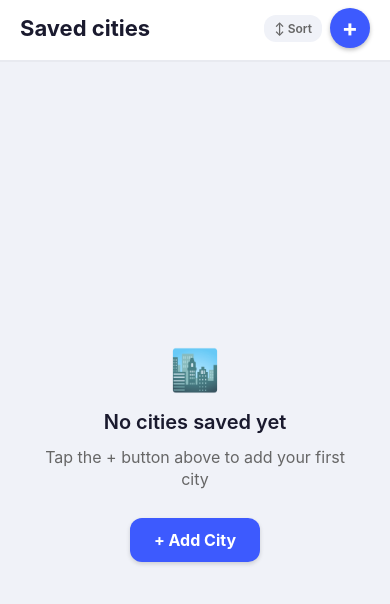
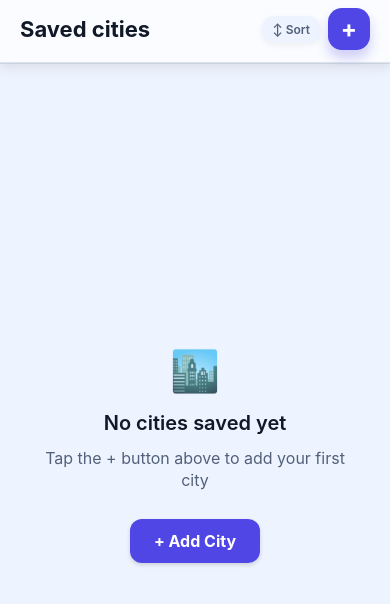
Before and after one commit to apreezofficial/pladomus-react-native-assignment, a React Native app: screen /SavedCities in a window 390 px wide. Shown: the top 604 px of the page. Built offline with nearby package versions, Linux system fonts and the light colour scheme.

Commit message:
style: Update styles for AddCityScreen, SavedCitiesScreen, WeatherDetailScreen, and theme colors for improved UI consistency

```diff
--- a/src/screens/AddCityScreen.tsx
+++ b/src/screens/AddCityScreen.tsx
@@ -278,13 +278,15 @@ const styles = StyleSheet.create({
     marginBottom: 20,
   },
   card: {
-    borderRadius: 22,
+    borderRadius: 24,
     padding: 20,
     shadowColor: '#000',
-    shadowOffset: { width: 0, height: 4 },
-    shadowOpacity: 0.08,
-    shadowRadius: 12,
-    elevation: 3,
+    shadowOffset: { width: 0, height: 12 },
+    shadowOpacity: 0.1,
+    shadowRadius: 18,
+    elevation: 4,
+    borderWidth: 1,
+    borderColor: 'rgba(255,255,255,0.12)',
   },
   inputSection: {
     marginBottom: 18,
@@ -312,9 +314,14 @@ const styles = StyleSheet.create({
     alignItems: 'center',
     justifyContent: 'center',
     gap: 8,
-    borderRadius: 14,
+    borderRadius: 16,
     paddingVertical: 15,
     marginBottom: 20,
+    shadowColor: '#4F46E5',
+    shadowOffset: { width: 0, height: 10 },
+    shadowOpacity: 0.2,
+    shadowRadius: 14,
+    elevation: 5,
   },
   addBtnText: {
     color: '#FFFFFF',
@@ -347,8 +354,9 @@ const styles = StyleSheet.create({
     justifyContent: 'center',
     gap: 8,
     borderWidth: 1.5,
-    borderRadius: 14,
+    borderRadius: 16,
     paddingVertical: 15,
+    backgroundColor: 'rgba(79,70,229,0.04)',
   },
   locationBtnText: {
     fontSize: 16,
--- a/src/screens/SavedCitiesScreen.tsx
+++ b/src/screens/SavedCitiesScreen.tsx
@@ -320,6 +320,11 @@ const styles = StyleSheet.create({
     paddingTop: 8,
     paddingBottom: 12,
     borderBottomWidth: 1,
+    shadowColor: '#000',
+    shadowOffset: { width: 0, height: 6 },
+    shadowOpacity: 0.08,
+    shadowRadius: 10,
+    elevation: 3,
   },
   title: { fontSize: 22, fontWeight: '700' },
   headerActions: { flexDirection: 'row', alignItems: 'center', gap: 8 },
@@ -327,21 +332,26 @@ const styles = StyleSheet.create({
     paddingHorizontal: 10,
     paddingVertical: 6,
     borderRadius: 12,
+    shadowColor: '#000',
+    shadowOffset: { width: 0, height: 2 },
+    shadowOpacity: 0.06,
+    shadowRadius: 6,
+    elevation: 2,
   },
   sortBtnActive: {},
   sortBtnText: { fontSize: 12, fontWeight: '600' },
   sortBtnTextActive: { color: '#FFF' },
   addBtn: {
-    width: 40,
-    height: 40,
-    borderRadius: 20,
+    width: 42,
+    height: 42,
+    borderRadius: 14,
     alignItems: 'center',
     justifyContent: 'center',
-    shadowColor: '#000',
-    shadowOffset: { width: 0, height: 2 },
+    shadowColor: '#4F46E5',
+    shadowOffset: { width: 0, height: 8 },
     shadowOpacity: 0.25,
-    shadowRadius: 4,
-    elevation: 5,
+    shadowRadius: 12,
+    elevation: 6,
   },
   addBtnText: { color: '#FFFFFF', fontSize: 24, lineHeight: 28, fontWeight: '700' },
   divider: { height: 1 },
--- a/src/screens/WeatherDetailScreen.tsx
+++ b/src/screens/WeatherDetailScreen.tsx
@@ -281,10 +281,29 @@ const styles = StyleSheet.create({
     paddingTop: 20,
     paddingBottom: 16,
     borderBottomWidth: 1,
+    shadowColor: '#000',
+    shadowOffset: { width: 0, height: 8 },
+    shadowOpacity: 0.08,
+    shadowRadius: 12,
+    elevation: 3,
   },
-  backBtn: { padding: 4, minWidth: 36, alignItems: 'center' },
+  backBtn: {
+    padding: 8,
+    minWidth: 40,
+    alignItems: 'center',
+    borderRadius: 12,
+    backgroundColor: 'rgba(255,255,255,0.12)',
+  },
   headerTitle: { fontSize: 20, fontWeight: '700', flex: 1, textAlign: 'center', marginHorizontal: 8 },
-  unitBtn: { minWidth: 36, alignItems: 'flex-end', padding: 4 },
+  unitBtn: {
+    minWidth: 40,
+    alignItems: 'center',
+    justifyContent: 'center',
+    paddingVertical: 8,
+    paddingHorizontal: 10,
+    borderRadius: 12,
+    backgroundColor: 'rgba(79,70,229,0.08)',
+  },
   unitBtnText: { fontSize: 16, fontWeight: '600' },
   divider: { height: 1 },
   scrollContent: { flexGrow: 1, paddingTop: 48, paddingHorizontal: 24, paddingBottom: 40 },
@@ -303,25 +322,32 @@ const styles = StyleSheet.create({
     gap: 8,
     paddingHorizontal: 24,
     paddingVertical: 12,
-    borderRadius: 12,
+    borderRadius: 14,
+    shadowColor: '#4F46E5',
+    shadowOffset: { width: 0, height: 8 },
+    shadowOpacity: 0.2,
+    shadowRadius: 12,
+    elevation: 5,
   },
-  retryText: { color: '#FFF', fontWeight: '600', fontSize: 15 },
+  retryText: { color: '#FFF', fontWeight: '700', fontSize: 15 },
   weatherContent: { alignItems: 'center', gap: 16 },
   temperature: { fontSize: 64, fontWeight: '800', marginTop: 16 },
   condition: { fontSize: 17, textAlign: 'center', fontWeight: '500' },
   tiles: { flexDirection: 'row', gap: 16, marginTop: 32, width: '100%' },
   tile: {
     flex: 1,
-    borderRadius: 20,
+    borderRadius: 22,
     paddingVertical: 20,
     paddingHorizontal: 16,
     alignItems: 'center',
     gap: 8,
     shadowColor: '#000',
-    shadowOffset: { width: 0, height: 2 },
-    shadowOpacity: 0.05,
-    shadowRadius: 8,
-    elevation: 2,
+    shadowOffset: { width: 0, height: 10 },
+    shadowOpacity: 0.08,
+    shadowRadius: 20,
+    elevation: 4,
+    borderWidth: 1,
+    borderColor: 'rgba(255,255,255,0.18)',
   },
   tileValue: { fontSize: 22, fontWeight: '700' },
   tileLabel: { fontSize: 13, fontWeight: '500' },
--- a/src/theme/index.ts
+++ b/src/theme/index.ts
@@ -29,27 +29,27 @@ export interface Theme {
 export const lightTheme: Theme = {
   isDark: false,
   colors: {
-    background: '#F0F2F8',
-    surface: '#FFFFFF',
-    card: '#FFFFFF',
-    text: '#1A1A2E',
-    textSecondary: '#666666',
-    primary: '#3D5AFE',
-    accent: '#E07B39',
-    border: '#E8EAF0',
+    background: '#EEF4FF',
+    surface: 'rgba(255,255,255,0.72)',
+    card: 'rgba(255,255,255,0.8)',
+    text: '#111827',
+    textSecondary: '#52607A',
+    primary: '#4F46E5',
+    accent: '#F97316',
+    border: 'rgba(148,163,184,0.28)',
     dot: {
-      orange: '#F5A623',
-      gray: '#9B9B9B',
-      blue: '#4A90E2',
-      green: '#50C878',
-      purple: '#9B59B6',
+      orange: '#F59E0B',
+      gray: '#94A3B8',
+      blue: '#60A5FA',
+      green: '#34D399',
+      purple: '#A78BFA',
     },
     weather: {
-      sunny: '#F5A623',
-      cloudy: '#9B9B9B',
-      rainy: '#4A90E2',
-      snowy: '#B0C4DE',
-      stormy: '#7B68EE',
+      sunny: '#FBBF24',
+      cloudy: '#94A3B8',
+      rainy: '#3B82F6',
+      snowy: '#A5B4FC',
+      stormy: '#7C3AED',
     },
   },
 };
@@ -57,27 +57,27 @@ export const lightTheme: Theme = {
 export const darkTheme: Theme = {
   isDark: true,
   colors: {
-    background: '#0F1419',
-    surface: '#1A1F2E',
-    card: '#252A38',
-    text: '#E8EAF0',
-    textSecondary: '#9CA3AF',
-    primary: '#5B73FF',
-    accent: '#FF8A4A',
-    border: '#2A2F3E',
+    background: '#07111F',
+    surface: 'rgba(15,23,42,0.82)',
+    card: 'rgba(15,23,42,0.9)',
+    text: '#E5EEF9',
+    textSecondary: '#A7B6CC',
+    primary: '#7C9BFF',
+    accent: '#F59E0B',
+    border: 'rgba(148,163,184,0.22)',
     dot: {
-      orange: '#FFB347',
-      gray: '#B8BCC8',
-      blue: '#6BB6FF',
-      green: '#72D897',
-      purple: '#B784D4',
+      orange: '#FBBF24',
+      gray: '#C4CBD5',
+      blue: '#7DD3FC',
+      green: '#6EE7B7',
+      purple: '#C4B5FD',
     },
     weather: {
-      sunny: '#FFB347',
-      cloudy: '#B8BCC8',
-      rainy: '#6BB6FF',
-      snowy: '#C8D8E8',
-      stormy: '#A888FF',
+      sunny: '#FBBF24',
+      cloudy: '#CBD5E1',
+      rainy: '#60A5FA',
+      snowy: '#BFDBFE',
+      stormy: '#A78BFA',
     },
   },
 };
```
